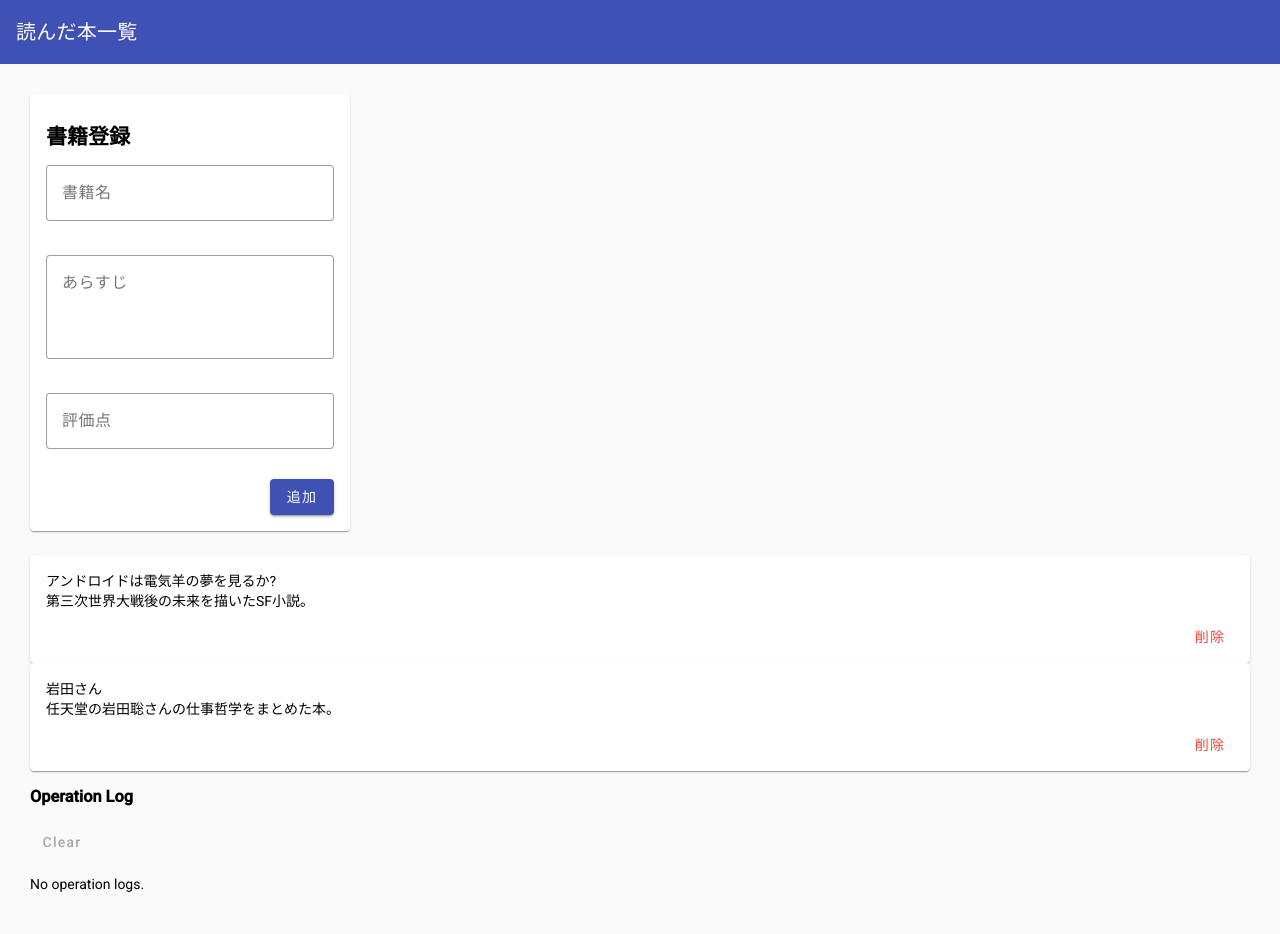
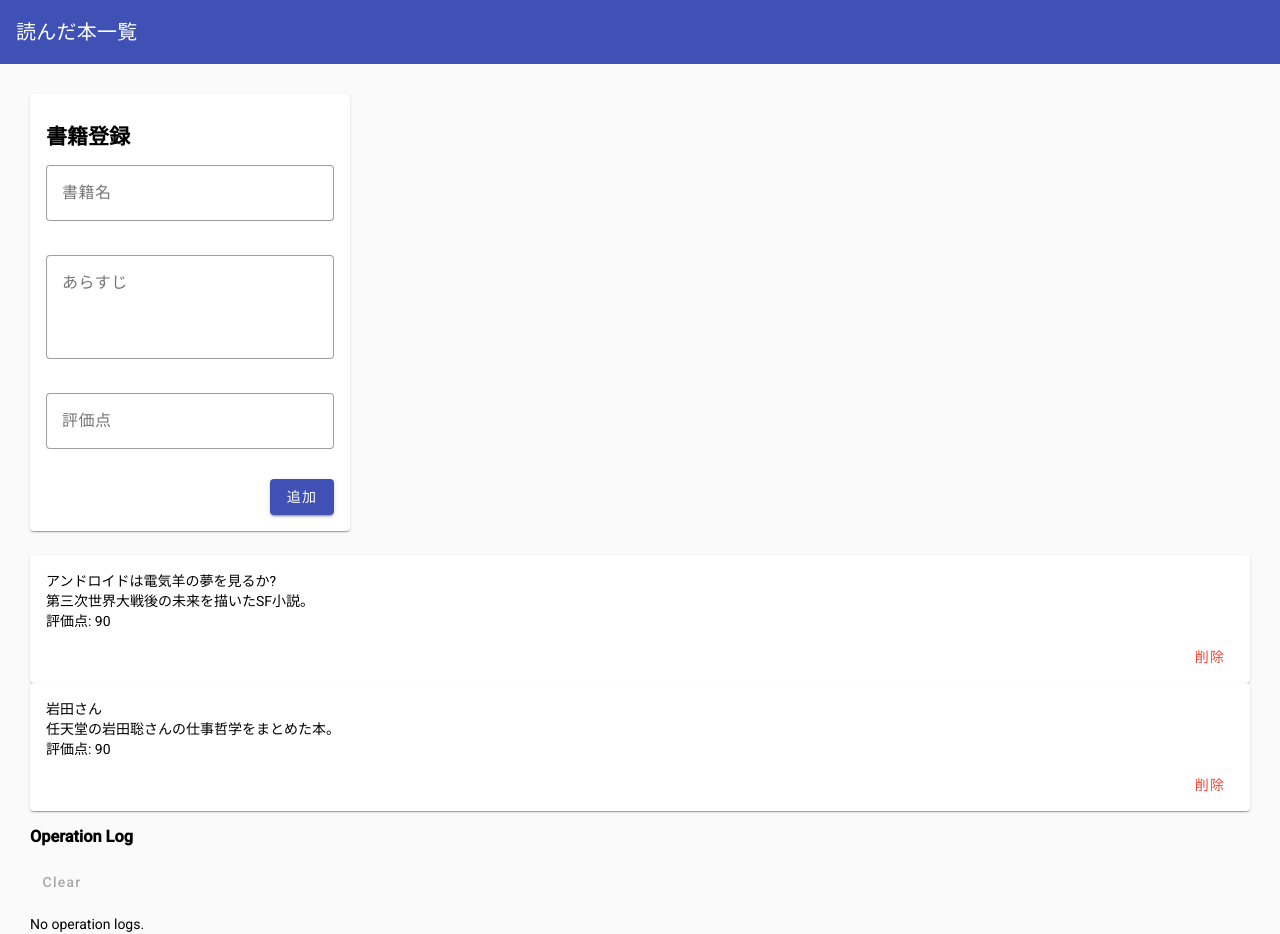
Before and after one commit to sumuduudara/intern-sumudu, an Angular app in the folder intern-book-app/: page / in a window 1280 px wide. Before the commit the page ends 894 px from the top, so only its background shows below. Built offline with nearby package versions, Linux system fonts and the light colour scheme.

Commit message:
feat: display evaluation score on book card

```diff
--- a/intern-book-app/src/app/components/book-card/book-card.html
+++ b/intern-book-app/src/app/components/book-card/book-card.html
@@ -7,6 +7,7 @@
     <div class="book-description">
       {{ book.detail }}
     </div>
+    <div class="book-evaluation">評価点: {{ book.evaluation }}</div>
   </mat-card-content>
 
   <mat-card-actions align="end">
```
